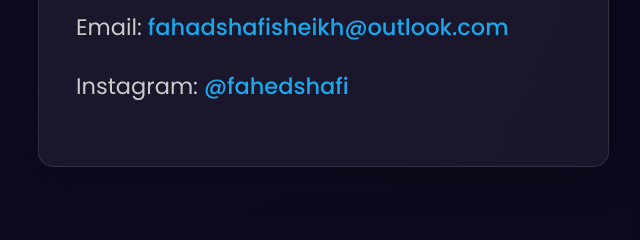
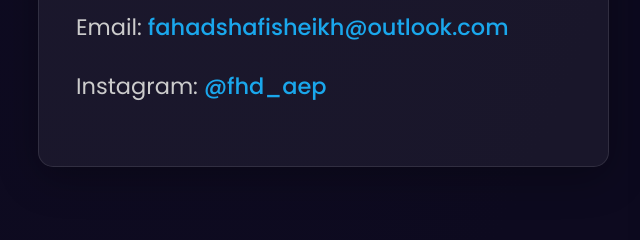
Before and after one commit to fahedshafi/portfolioindex, a plain HTML site: page index.html in a window 1280 px wide. Shown: the part 7028-7268 px from the top of the page, 0-640 px from the left. Drawn offline with Linux system fonts and the light colour scheme.

Commit message:
Update index.html

```diff
--- a/index.html
+++ b/index.html
@@ -866,7 +866,7 @@
                         <h3>Let's Collaborate</h3>
                         <p>Ready to turn your raw footage into an eye-catching masterpiece? Contact me using the form or connect through my social channels. I usually reply within 24 hours.</p>
                         <p>Email: <a href="mailto:fahadshafisheikh@outlook.com">fahadshafisheikh@outlook.com</a></p>
-                        <p>Instagram: <a href="https://www.instagram.com/fhd_aep/" target="_blank">@fahedshafi</a></p>
+                        <p>Instagram: <a href="https://www.instagram.com/fhd_aep/" target="_blank">@fhd_aep</a></p>
                     </div>
 
                     <form action="https://formsubmit.co/fahadshafisheikh@outlook.com" method="POST" class="form animate-on-scroll">
```
